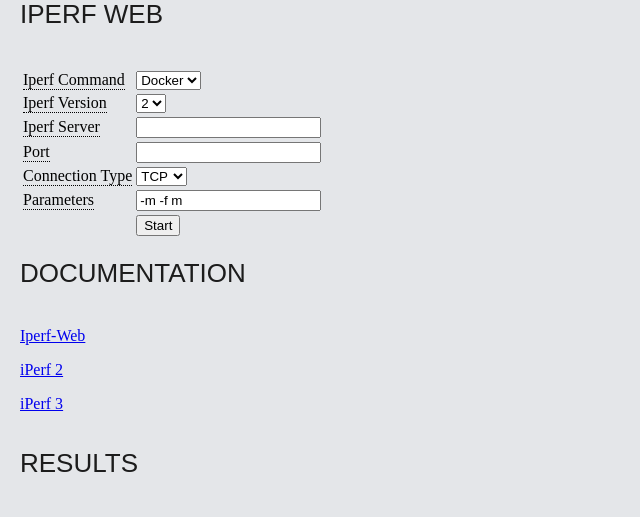
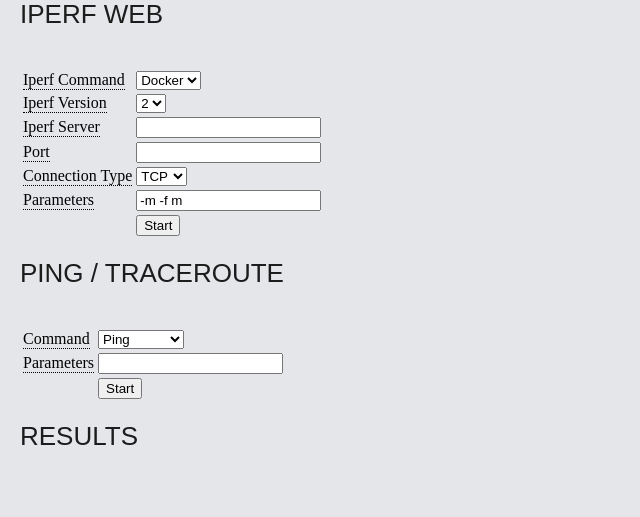
Before and after one commit to iitggithub/iperf-web, a PHP site: page / in a window 1280 px wide. Shown: the part 320-837 px from the top of the page, without its empty margins (0-640 px from the left). After the commit the page ends 765 px from the top, so only its background shows below. Run offline with PHP 8.4, Linux system fonts and the light colour scheme.

Commit message:
Added support to run ping/traceroute as well! yippee!!

```diff
--- a/html/index.html
+++ b/html/index.html
@@ -15,6 +15,7 @@
     <h1>Iperf Web</h1>
   </div>
   <form id="formx" method="post" action="results.php" target="iframex">
+    <input id="typex" name="type" type="hidden" value="0"/>
     <table>
       <tr>
         <td>
@@ -108,18 +109,49 @@
     </table>
   </form>
   <div>
-    <h1>Documentation</h1>
+    <h1>Ping / Traceroute</h1>
   </div>
   <div>
-    <p>
-      <a href="https://hub.docker.com/r/iitgdocker/iperf-web/" target="_new">Iperf-Web</a>
-    </p>
-    <p>
-      <a href="https://iperf.fr/iperf-doc.php#2doc" target="_new">iPerf 2</a>
-    </p>
-    <p>
-      <a href="https://iperf.fr/iperf-doc.php#3doc" target="_new">iPerf 3</a>
-    </p>
+  <form id="formy" method="post" action="results.php" target="iframex">
+    <input id="typex" name="type" type="hidden" value="1"/>
+    <table>
+      <tr>
+        <td>
+          <div class="tooltip">
+            <label for="prog" class="label">Command</label><span class="tooltiptext">Choose which command you'd like to run.</span>
+          </div>
+        </td>
+        <td>
+          <div>
+            <select id="prog" name="prog">
+              <option value="Ping" selected="selected">Ping</option>
+              <option value="Traceroute" >Traceroute</option>
+            </select>
+          </div>
+        </td>
+      </tr>
+      <tr>
+        <td>
+          <div class="tooltip">
+            <label for="params" class="label">Parameters</label><span class="tooltiptext">command line arguments to be passed to the selected command.</span>
+          </div>
+        </td>
+        <td>
+          <div>
+            <input id="params" name="params" type="text" maxlength="255" value=""/>
+          </div>
+        </td>
+      </tr>
+      <tr>
+        <td></td>
+        <td>
+          <div>
+            <input type="submit" name="Start" value="Start" />
+          </div>
+        </td>
+      </tr>
+    </table>
+  </form>
   </div>
   <div>
     <h1>Results</h1>
--- a/html/js/form.js
+++ b/html/js/form.js
@@ -2,6 +2,11 @@
     var count;
     $(function(){
         $('#formx').submit(function(){
+            setTimeout(function(){ check_div(); }, 500);
+            count = 0;
+            return true;
+        });
+        $('#formy').submit(function(){
             setTimeout(function(){ check_div(); }, 500);
             count = 0;
             return true;
```
Also changed, not shown: html/results.php (+17 -0 lines).
